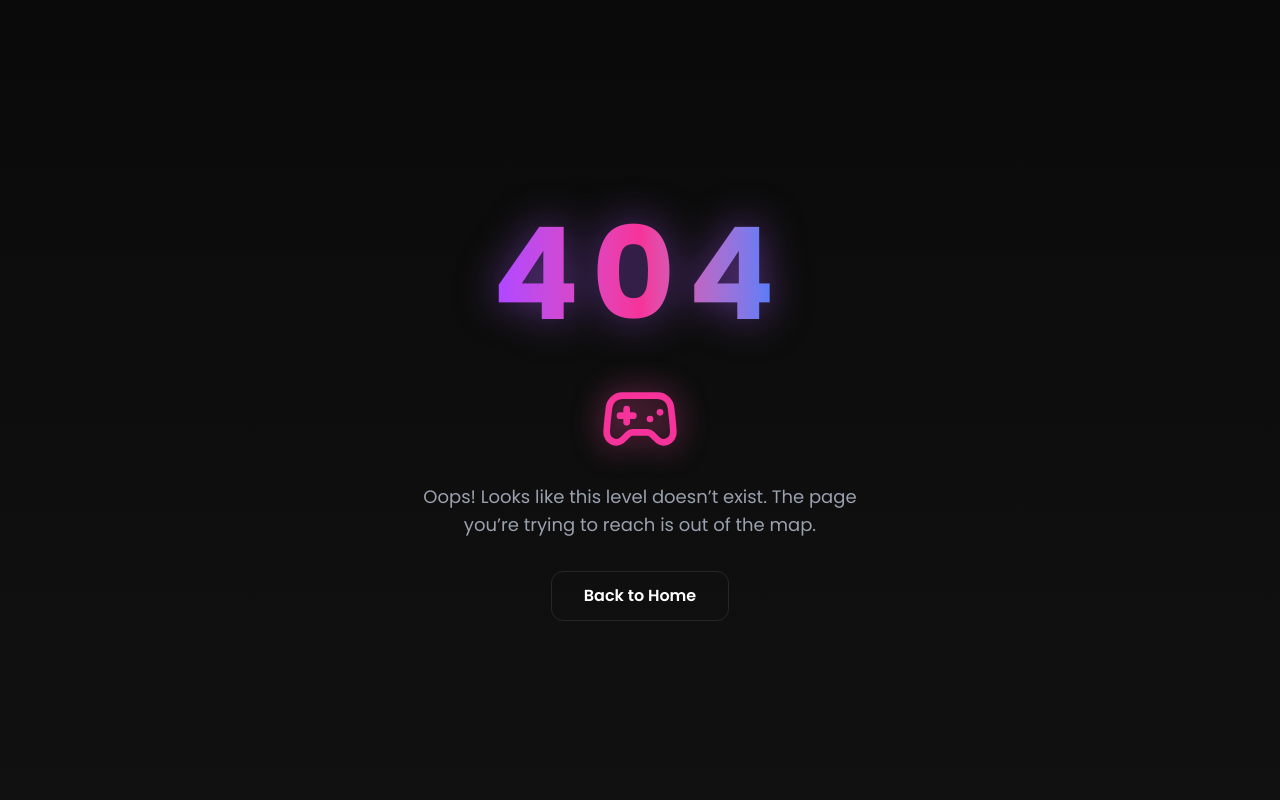
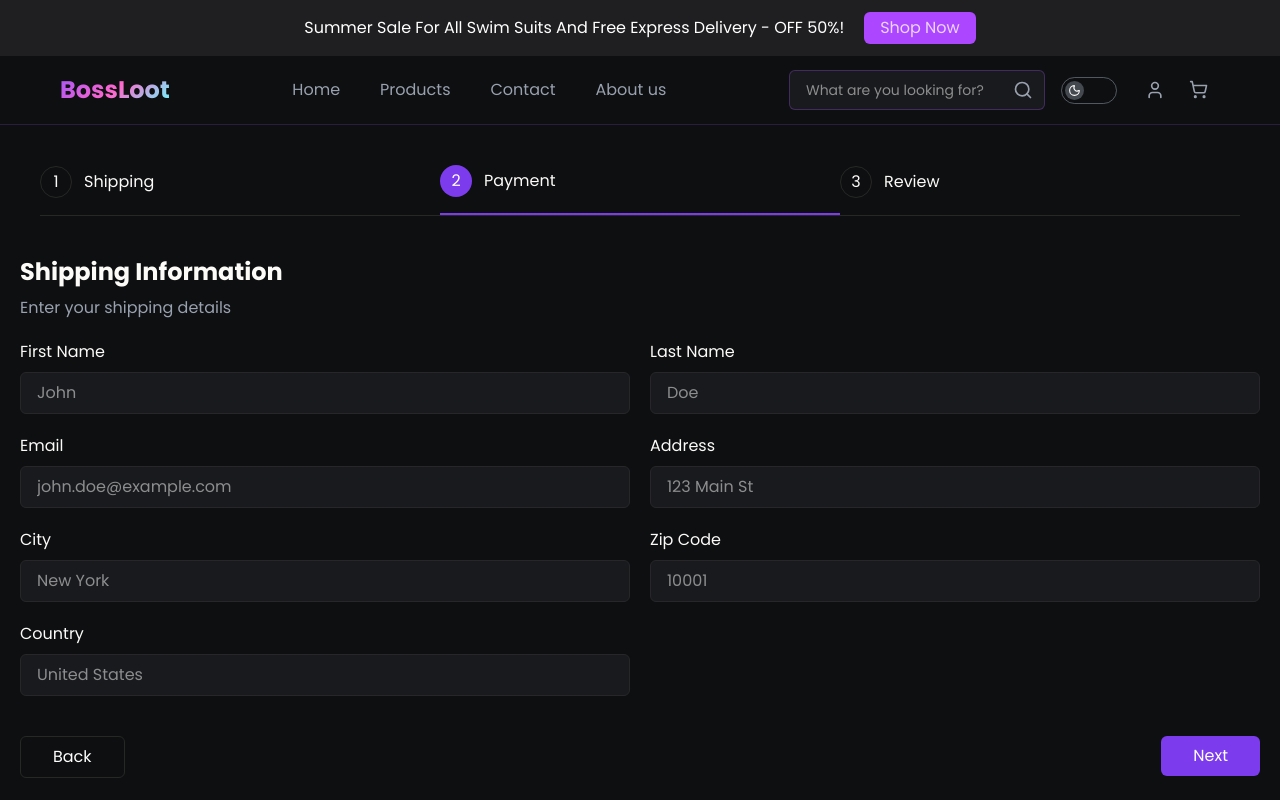
Before and after one commit to HishamAbualhaj/BossLoot, a Next.js app: page /checkout/shipping in a window 1280 px wide. Before the commit this address had no page. Shown: the top 800 px of the page. Built offline with nearby package versions, Linux system fonts and the light colour scheme.

Commit message:
Build shipping step with zustand setup to handle steps

```diff
--- a/package.json
+++ b/package.json
@@ -13,7 +13,8 @@
     "next": "15.4.6",
     "react": "19.1.0",
     "react-dom": "19.1.0",
-    "swiper": "^11.2.10"
+    "swiper": "^11.2.10",
+    "zustand": "^5.0.8"
   },
   "devDependencies": {
     "@eslint/eslintrc": "^3",
--- /dev/null
+++ b/src/app/(root)/checkout/shipping/page.tsx
@@ -0,0 +1,7 @@
+import ShippingStep from "@/components/layouts/checkout/ShippingStep";
+
+const page = () => {
+  return <ShippingStep />;
+};
+
+export default page;
--- /dev/null
+++ b/src/components/layouts/checkout/ShippingStep.tsx
@@ -0,0 +1,107 @@
+"use client";
+import Input from "@/components/ui/Input";
+import { useState } from "react";
+type FormValues = {
+  firstName: string;
+  lastName: string;
+  email: string;
+  address: string;
+  city: string;
+  zipCode: string;
+  country: string;
+};
+const ShippingStep = () => {
+  const formFields = [
+    {
+      label: "First Name",
+      name: "firstName",
+      type: "text",
+      placeholder: "John",
+    },
+    {
+      label: "Last Name",
+      name: "lastName",
+      type: "text",
+      placeholder: "Doe",
+    },
+    {
+      label: "Email",
+      name: "email",
+      type: "email",
+      placeholder: "john.doe@example.com",
+    },
+    {
+      label: "Address",
+      name: "address",
+      type: "text",
+      placeholder: "123 Main St",
+    },
+    {
+      label: "City",
+      name: "city",
+      type: "text",
+      placeholder: "New York",
+    },
+    {
+      label: "Zip Code",
+      name: "zipCode",
+      type: "text",
+      placeholder: "10001",
+    },
+    {
+      label: "Country",
+      name: "country",
+      type: "text",
+      placeholder: "United States",
+    },
+  ] as const;
+
+  const [formData, setFormData] = useState<FormValues>({
+    firstName: "",
+    lastName: "",
+    email: "",
+    address: "",
+    city: "",
+    zipCode: "",
+    country: "",
+  });
+
+  const handleChange = (
+    e: React.ChangeEvent<
+      HTMLInputElement | HTMLSelectElement | HTMLTextAreaElement
+    >
+  ) => {
+    const { name, value } = e.target;
+
+    setFormData((prev) => ({
+      ...prev,
+      [name]: value,
+    }));
+  };
+
+  return (
+    <div className="mt-10">
+      <div className="text-2xl font-bold">Shipping Information</div>
+      <div className="mt-2 text-gray-400">Enter your shipping details</div>
+      <div className="mt-5">
+        <div className="grid md:grid-cols-2 grid-cols-1 gap-5">
+          {formFields.map((field, i) => (
+            <div key={i} className="flex flex-col gap-2">
+              {field.label}
+              <Input
+                type="text"
+                name={field.name}
+                onChange={handleChange}
+                placeholder={field.placeholder}
+                value={formData[field.name]}
+                className="py-2! w-full"
+              />
+            </div>
+          ))}
+        </div>
+      </div>
+    </div>
+  );
+};
+
+export default ShippingStep;
--- /dev/null
+++ b/src/store/useCheckoutStore.ts
@@ -0,0 +1,31 @@
+import { create } from "zustand";
+
+export type CheckoutStep = "shipping" | "payment" | "review";
+
+const steps: CheckoutStep[] = ["shipping", "payment", "review"];
+
+interface CheckoutState {
+  step: CheckoutStep;
+  setStep: (step: CheckoutStep) => void;
+  nextStep: () => void;
+  prevStep: () => void;
+}
+
+export const useCheckoutStore = create<CheckoutState>((set, get) => ({
+  step: "payment",
+  setStep: (step) => set({ step }),
+  nextStep: () => {
+    const currentStep = get().step;
+    const currentIndex = steps.indexOf(currentStep);
+    if (currentIndex < steps.length - 1) {
+      set({ step: steps[currentIndex + 1] });
+    }
+  },
+  prevStep: () => {
+    const currentStep = get().step;
+    const currentIndex = steps.indexOf(currentStep);
+    if (currentIndex > 0) {
+      set({ step: steps[currentIndex - 1] });
+    }
+  },
+}));
```
Also changed, not shown: 1 other file (tests, documents, lock files or other folders).
